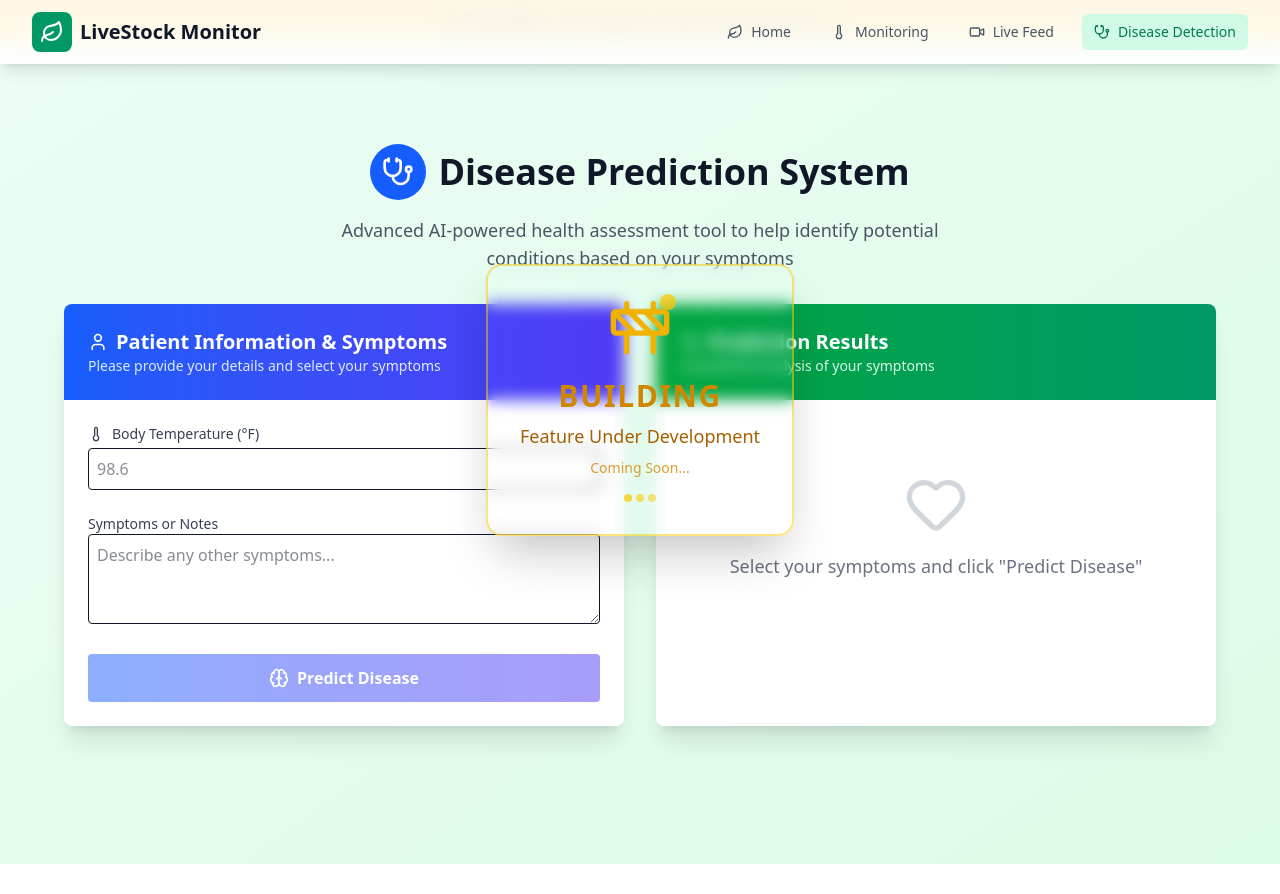
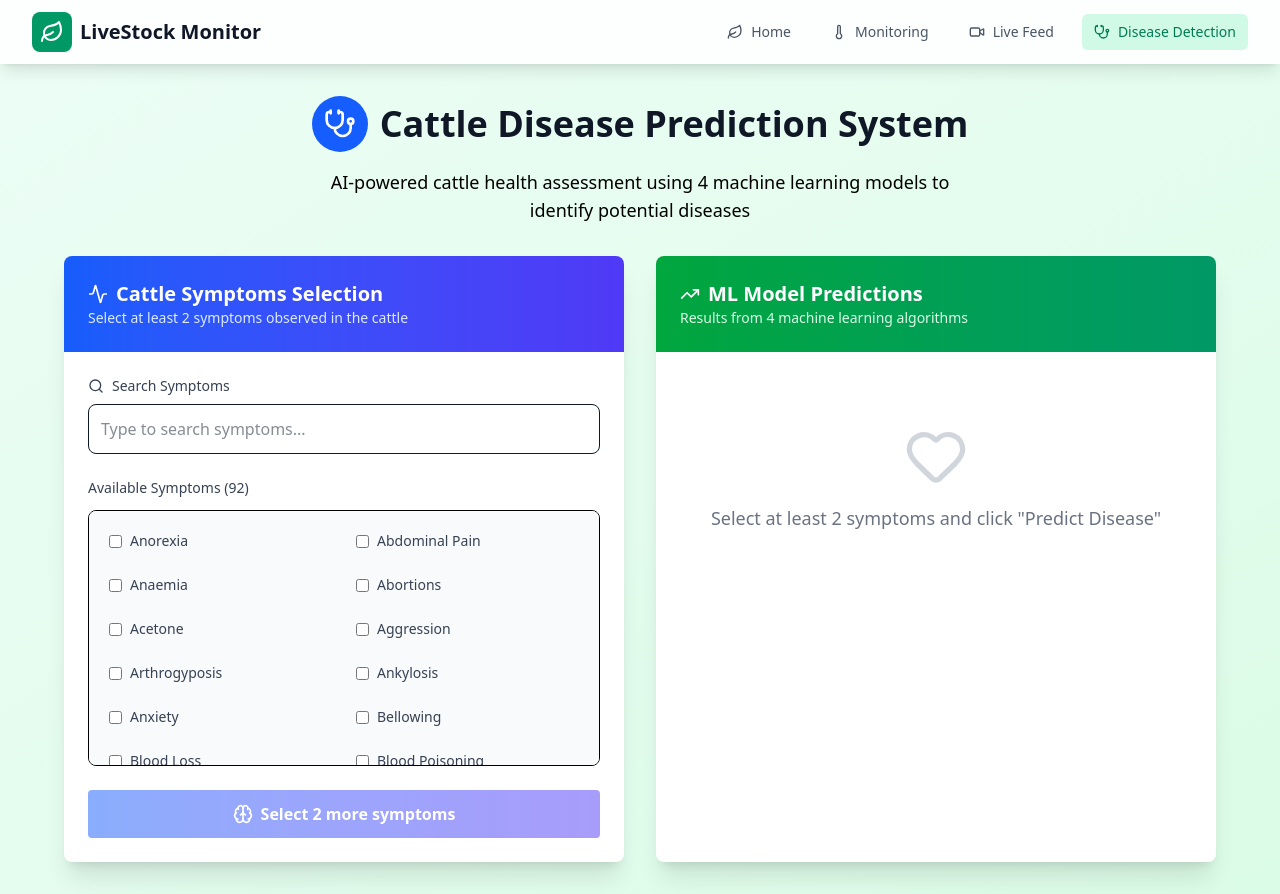
Before and after one commit to lightning-sagar/LMS, a React (Vite) app: page /DiseaseDetection in a window 1280 px wide. Before the commit the page ends 864 px from the top, so only its background shows below. Built offline with nearby package versions, Linux system fonts and the light colour scheme.

Commit message:
added the ml model for decieseDetection

```diff
--- a/src/App.tsx
+++ b/src/App.tsx
@@ -3,7 +3,7 @@ import Navigation from './components/Navigation.tsx';
 import LandingPage from './pages/LandingPage';
 import TemperaturePage from './pages/TemperaturePage.tsx';
 import FeedPage from './pages/FeedPage';
-import DiseaseDetection from './pages/DecieseDetection.tsx';
+import CattleDiseaseDetection from './pages/DecieseDetection.tsx';
 
 function App() {
   return (
@@ -12,7 +12,7 @@ function App() {
         <Navigation />
         <Routes>
           <Route path="/" element={<LandingPage />} />
-          <Route path="/DiseaseDetection" element={<DiseaseDetection />} />
+          <Route path="/DiseaseDetection" element={<CattleDiseaseDetection />} />
           <Route path="/temperature" element={<TemperaturePage />} />
           <Route path="/feed" element={<FeedPage />} />
         </Routes>
--- a/src/pages/DecieseDetection.tsx
+++ b/src/pages/DecieseDetection.tsx
@@ -1,87 +1,195 @@
 "use client"
 
 import { useState } from "react"
-import { AlertTriangle, Activity, Heart, Brain, Stethoscope, User, Thermometer, Construction } from "lucide-react"
+import { AlertTriangle, Activity, Heart, Brain, Stethoscope, Search, TrendingUp } from "lucide-react"
 
-export default function DiseaseDetection() {
-  const [symptoms, _] = useState<string[]>([])
-  const [prediction, setPrediction] = useState<any>(null)
+const cattleSymptoms = [
+  "anorexia",
+  "abdominal_pain",
+  "anaemia",
+  "abortions",
+  "acetone",
+  "aggression",
+  "arthrogyposis",
+  "ankylosis",
+  "anxiety",
+  "bellowing",
+  "blood_loss",
+  "blood_poisoning",
+  "blisters",
+  "colic",
+  "Condemnation_of_livers",
+  "coughing",
+  "depression",
+  "discomfort",
+  "dyspnea",
+  "dysentery",
+  "diarrhoea",
+  "dehydration",
+  "drooling",
+  "dull",
+  "decreased_fertility",
+  "diffculty_breath",
+  "emaciation",
+  "encephalitis",
+  "fever",
+  "facial_paralysis",
+  "frothing_of_mouth",
+  "frothing",
+  "gaseous_stomach",
+  "highly_diarrhoea",
+  "high_pulse_rate",
+  "high_temp",
+  "high_proportion",
+  "hyperaemia",
+  "hydrocephalus",
+  "isolation_from_herd",
+  "infertility",
+  "intermittent_fever",
+  "jaundice",
+  "ketosis",
+  "loss_of_appetite",
+  "lameness",
+  "lack_of-coordination",
+  "lethargy",
+  "lacrimation",
+  "milk_flakes",
+  "milk_watery",
+  "milk_clots",
+  "mild_diarrhoea",
+  "moaning",
+  "mucosal_lesions",
+  "milk_fever",
+  "nausea",
+  "nasel_discharges",
+  "oedema",
+  "pain",
+  "painful_tongue",
+  "pneumonia",
+  "photo_sensitization",
+  "quivering_lips",
+  "reduction_milk_vields",
+  "rapid_breathing",
+  "rumenstasis",
+  "reduced_rumination",
+  "reduced_fertility",
+  "reduced_fat",
+  "reduces_feed_intake",
+  "raised_breathing",
+  "stomach_pain",
+  "salivation",
+  "stillbirths",
+  "shallow_breathing",
+  "swollen_pharyngeal",
+  "swelling",
+  "saliva",
+  "swollen_tongue",
+  "tachycardia",
+  "torticollis",
+  "udder_swelling",
+  "udder_heat",
+  "udder_hardeness",
+  "udder_redness",
+  "udder_pain",
+  "unwillingness_to_move",
+  "ulcers",
+  "vomiting",
+  "weight_loss",
+  "weakness",
+]
+
+export default function CattleDiseaseDetection() {
+  const [symptoms, setSymptoms] = useState<string[]>([])
+  const [prediction, setPrediction] = useState<{
+    input_symptoms: string[]
+    predictions: {
+      DecisionTree: string
+      RandomForest: string
+      KNN: string
+      NaiveBayes: string
+    }
+  } | null>(null)
   const [isLoading, setIsLoading] = useState(false)
-  // const handleSymptomToggle = (symptom: string) => {
-  //   setSymptoms((prev) => (prev.includes(symptom) ? prev.filter((s) => s !== symptom) : [...prev, symptom]))
-  // }
+  const [searchTerm, setSearchTerm] = useState("")
 
-  const handlePredict = () => {
+  const handleSymptomToggle = (symptom: string) => {
+    setSymptoms((prev) => (prev.includes(symptom) ? prev.filter((s) => s !== symptom) : [...prev, symptom]))
+  }
+
+  const filteredSymptoms = cattleSymptoms.filter((symptom) => symptom.toLowerCase().includes(searchTerm.toLowerCase()))
+
+  const handlePredict = async () => {
+    if (symptoms.length < 2) return
+
     setIsLoading(true)
-    setTimeout(() => {
+    try {
+      const response = await fetch("/predict", {
+        method: "POST",
+        headers: {
+          "Content-Type": "application/json",
+        },
+        body: JSON.stringify({ symptoms }),
+      })
+
+      if (response.ok) {
+        const result = await response.json()
+        setPrediction(result)
+      } else {
         setPrediction({
-        primaryDiagnosis: "Common Cold",
-        confidence: 78,
-        alternativeDiagnoses: [
-          { name: "Seasonal Allergies", confidence: 65 },
-          { name: "Viral Infection", confidence: 52 },
-          { name: "Sinusitis", confidence: 34 },
-        ],
-        recommendations: [
-          "Get plenty of rest",
-          "Stay hydrated",
-          "Consider over-the-counter medications",
-          "Consult a healthcare provider if symptoms worsen",
-        ],
+          input_symptoms: symptoms,
+          predictions: {
+            DecisionTree: "gut_worms",
+            RandomForest: "gut_worms",
+            KNN: "mastitis",
+            NaiveBayes: "gut_worms",
+          },
         })
+      }
+    } catch (error) {
+      console.error("Prediction error:", error)
+      setPrediction({
+        input_symptoms: symptoms,
+        predictions: {
+          DecisionTree: "unable_to_determine",
+          RandomForest: "unable_to_determine",
+          KNN: "unable_to_determine",
+          NaiveBayes: "unable_to_determine",
+        },
+      })
+    }
     setIsLoading(false)
-    }, 2000)
+  }
+
+  const formatDiseaseName = (disease: string) => {
+    return disease.replace(/_/g, " ").replace(/\b\w/g, (l) => l.toUpperCase())
+  }
+
+  const getConsensus = (predictions: any) => {
+    const predictionValues = Object.values(predictions)
+    const counts:any = predictionValues.reduce((acc: any, pred) => {
+      acc[pred as string] = (acc[pred as string] || 0) + 1
+      return acc
+    }, {})
+
+    const maxCount = Math.max(...(Object.values(counts) as number[]))
+    const consensus = Object.keys(counts).find((key) => counts[key] === maxCount)
+    const confidence = Math.round((maxCount / 4) * 100)
+
+    return { disease: consensus, confidence }
   }
 
   return (
-    <div className="min-h-screen  from-blue-50 to-indigo-100 to-green-600/10 relative">
-      {/* Transparent Building Overlay Card */}
-      <div className="fixed inset-0 z-50 flex items-center justify-center pointer-events-none">
-        <div className="green-600/10 backdrop-blur-sm border-2 border-yellow-400/50 dark:border-yellow-300/50 rounded-2xl p-8 shadow-2xl pointer-events-auto">
-          <div className="flex flex-col items-center space-y-4">
-            <div className="relative">
-              <Construction className="w-16 h-16 text-yellow-500 dark:text-yellow-400 animate-bounce" />
-              <div className="absolute -top-1 -right-1 w-4 h-4 bg-yellow-400 rounded-full animate-pulse"></div>
-            </div>
-            <div className="text-center">
-              <h2 className="text-3xl font-bold text-yellow-600 dark:text-yellow-400 mb-2 tracking-wider">BUILDING</h2>
-              <p className="text-yellow-700 dark:text-yellow-300 font-medium text-lg">Feature Under Development</p>
-              <p className="text-yellow-600 dark:text-yellow-400 text-sm mt-2 opacity-80">Coming Soon...</p>
-            </div>
-            <div className="flex space-x-1">
-              <div className="w-2 h-2 bg-yellow-400 rounded-full animate-pulse"></div>
-              <div
-                className="w-2 h-2 bg-yellow-400 rounded-full animate-pulse"
-                style={{ animationDelay: "0.2s" }}
-              ></div>
-              <div
-                className="w-2 h-2 bg-yellow-400 rounded-full animate-pulse"
-                style={{ animationDelay: "0.4s" }}
-              ></div>
-            </div>
-          </div>
-        </div>
-      </div>
-
-      {/* Original Warning Banner */}
-      <div className="fixed top-0 left-0 right-0 bg-yellow-500 dark:bg-yellow-600 text-black dark:text-white text-center py-2 px-4 font-semibold z-40 shadow-lg">
-        <div className="flex items-center justify-center gap-2">
-          <AlertTriangle className="w-4 h-4" />
-          BUILDING - This page is under development
-          <AlertTriangle className="w-4 h-4" />
-        </div>
-      </div>
-
-      <div className="container mx-auto px-4 py-8 pt-20">
+    <div className="min-h-screen bg-gradient-to-br from-emerald-50 to-green-100">
+      <div className="container mx-auto px-4 py-8">
         <div className="text-center mb-8">
           <div className="flex items-center justify-center gap-3 mb-4">
             <div className="p-3 bg-blue-600 dark:bg-blue-500 rounded-full">
               <Stethoscope className="w-8 h-8 text-white" />
             </div>
-            <h1 className="text-4xl font-bold text-gray-900 dark:text-black">Disease Prediction System</h1>
+            <h1 className="text-4xl font-bold text-gray-900 dark:text-black">Cattle Disease Prediction System</h1>
           </div>
-          <p className="text-lg text-gray-600 dark:text-gray-300 max-w-2xl mx-auto">
-            Advanced AI-powered health assessment tool to help identify potential conditions based on your symptoms
+          <p className="text-lg text-black-600 dark:text-black-200 max-w-2xl mx-auto">
+            AI-powered cattle health assessment using 4 machine learning models to identify potential diseases
           </p>
         </div>
 
@@ -90,57 +198,78 @@ export default function DiseaseDetection() {
           <div className="bg-white dark:bg-gray-800 rounded-lg shadow-xl">
             <div className="bg-gradient-to-r from-blue-600 to-indigo-600 dark:from-blue-700 dark:to-indigo-700 text-white p-6 rounded-t-lg">
               <h2 className="text-xl font-semibold flex items-center gap-2">
-                <User className="w-5 h-5" />
-                Patient Information & Symptoms
+                <Activity className="w-5 h-5" />
+                Cattle Symptoms Selection
               </h2>
               <p className="text-blue-100 dark:text-blue-200 text-sm">
-                Please provide your details and select your symptoms
+                Select at least 2 symptoms observed in the cattle
               </p>
             </div>
             <div className="p-6 space-y-6">
               <div>
                 <label
-                  htmlFor="temperature"
-                  className="block font-medium text-sm mb-1 flex items-center gap-2 text-gray-700 dark:text-gray-300"
+                  htmlFor="search"
+                  className="block font-medium text-sm mb-2 flex items-center gap-2 text-gray-700 dark:text-gray-300"
                 >
-                  <Thermometer className="w-4 h-4" />
-                  Body Temperature (°F)
+                  <Search className="w-4 h-4" />
+                  Search Symptoms
                 </label>
                 <input
-                  id="temperature"
-                  type="number"
-                  step="0.1"
-                  placeholder="98.6"
-                  className="w-full p-2 border dark:border-gray-600 rounded bg-white dark:bg-gray-700 text-gray-900 dark:text-white"
+                  id="search"
+                  type="text"
+                  placeholder="Type to search symptoms..."
+                  value={searchTerm}
+                  onChange={(e) => setSearchTerm(e.target.value)}
+                  className="w-full p-3 border dark:border-gray-600 rounded-lg bg-white dark:bg-gray-700 text-gray-900 dark:text-white focus:ring-2 focus:ring-blue-500 focus:border-transparent"
                 />
               </div>
 
-
-
               <div>
-                <label htmlFor="additional" className="block text-sm font-medium text-gray-700 dark:text-gray-300">
-                   Symptoms or Notes
+                <label className="block font-medium text-sm mb-3 text-gray-700 dark:text-gray-300">
+                  Available Symptoms ({filteredSymptoms.length})
                 </label>
-                <textarea
-                  id="additional"
-                  rows={3}
-                  className="w-full p-2 border dark:border-gray-600 rounded bg-white dark:bg-gray-700 text-gray-900 dark:text-white"
-                  placeholder="Describe any other symptoms..."
+                <div className="max-h-64 overflow-y-auto border dark:border-gray-600 rounded-lg p-3 bg-gray-50 dark:bg-gray-700">
+                  <div className="grid grid-cols-1 sm:grid-cols-2 gap-2">
+                    {filteredSymptoms.map((symptom) => (
+                      <label
+                        key={symptom}
+                        className={`flex items-center p-2 rounded cursor-pointer transition-colors ${
+                          symptoms.includes(symptom)
+                            ? "bg-blue-100 dark:bg-blue-900 text-blue-800 dark:text-blue-200"
+                            : "hover:bg-gray-100 dark:hover:bg-gray-600 text-gray-700 dark:text-gray-300"
+                        }`}
+                      >
+                        <input
+                          type="checkbox"
+                          checked={symptoms.includes(symptom)}
+                          onChange={() => handleSymptomToggle(symptom)}
+                          className="mr-2 text-blue-600 focus:ring-blue-500"
                         />
+                        <span className="text-sm capitalize">{symptom.replace(/_/g, " ")}</span>
+                      </label>
+                    ))}
+                  </div>
+                </div>
               </div>
 
               {symptoms.length > 0 && (
                 <div>
                   <label className="block font-semibold mb-2 text-gray-700 dark:text-gray-300">
-                    Selected Symptoms:
+                    Selected Symptoms ({symptoms.length}):
                   </label>
                   <div className="flex flex-wrap gap-2">
                     {symptoms.map((symptom) => (
                       <span
                         key={symptom}
-                        className="px-3 py-1 bg-blue-100 dark:bg-blue-900 text-blue-800 dark:text-blue-200 rounded-full text-sm"
+                        className="px-3 py-1 bg-blue-100 dark:bg-blue-900 text-blue-800 dark:text-blue-200 rounded-full text-sm flex items-center gap-1"
                       >
-                        {symptom}
+                        {symptom.replace(/_/g, " ")}
+                        <button
+                          onClick={() => handleSymptomToggle(symptom)}
+                          className="ml-1 text-blue-600 dark:text-blue-300 hover:text-blue-800 dark:hover:text-blue-100"
+                        >
+                          ×
+                        </button>
                       </span>
                     ))}
                   </div>
@@ -149,8 +278,8 @@ export default function DiseaseDetection() {
 
               <button
                 onClick={handlePredict}
-                disabled={symptoms.length === 0 || isLoading}
-                className="w-full py-3 text-white font-semibold rounded bg-gradient-to-r from-blue-600 to-indigo-600 dark:from-blue-700 dark:to-indigo-700 hover:from-blue-700 hover:to-indigo-700 dark:hover:from-blue-600 dark:hover:to-indigo-600 disabled:opacity-50"
+                disabled={symptoms.length < 2 || isLoading}
+                className="w-full py-3 text-white font-semibold rounded bg-gradient-to-r from-blue-600 to-indigo-600 dark:from-blue-700 dark:to-indigo-700 hover:from-blue-700 hover:to-indigo-700 dark:hover:from-blue-600 dark:hover:to-indigo-600 disabled:opacity-50 disabled:cursor-not-allowed"
               >
                 {isLoading ? (
                   <div className="flex items-center justify-center gap-2">
@@ -160,7 +289,9 @@ export default function DiseaseDetection() {
                 ) : (
                   <div className="flex items-center justify-center gap-2">
                     <Brain className="w-5 h-5" />
-                    Predict Disease
+                    {symptoms.length < 2
+                      ? `Select ${2 - symptoms.length} more symptom${2 - symptoms.length > 1 ? "s" : ""}`
+                      : "Predict Disease"}
                   </div>
                 )}
               </button>
@@ -171,84 +302,107 @@ export default function DiseaseDetection() {
           <div className="bg-white dark:bg-gray-800 rounded-lg shadow-xl">
             <div className="bg-gradient-to-r from-green-600 to-emerald-600 dark:from-green-700 dark:to-emerald-700 text-white p-6 rounded-t-lg">
               <h2 className="text-xl font-semibold flex items-center gap-2">
-                <Activity className="w-5 h-5" />
-                Prediction Results
+                <TrendingUp className="w-5 h-5" />
+                ML Model Predictions
               </h2>
-              <p className="text-green-100 dark:text-green-200 text-sm">AI-powered analysis of your symptoms</p>
+              <p className="text-green-100 dark:text-green-200 text-sm">Results from 4 machine learning algorithms</p>
             </div>
             <div className="p-6">
               {!prediction ? (
                 <div className="text-center py-12">
                   <Heart className="w-16 h-16 text-gray-300 dark:text-gray-600 mx-auto mb-4" />
                   <p className="text-gray-500 dark:text-gray-400 text-lg">
-                    Select your symptoms and click "Predict Disease"
+                    Select at least 2 symptoms and click "Predict Disease"
                   </p>
                 </div>
               ) : (
                 <div className="space-y-6">
+                  {/* Consensus Prediction */}
+                  {(() => {
+                    const consensus = getConsensus(prediction.predictions)
+                    return (
                       <div className="p-4 bg-green-50 dark:bg-green-900/20 border border-green-200 dark:border-green-700 rounded-lg">
-                    <h3 className="text-green-800 dark:text-green-300 font-semibold mb-2">Primary Diagnosis</h3>
+                        <h3 className="text-green-800 dark:text-green-300 font-semibold mb-2 flex items-center gap-2">
+                          <Brain className="w-4 h-4" />
+                          Consensus Prediction
+                        </h3>
                         <div className="flex items-center justify-between">
                           <span className="text-green-900 dark:text-green-100 font-bold text-xl">
-                        {prediction.primaryDiagnosis}
+                            {formatDiseaseName(consensus.disease || "Unknown")}
                           </span>
                           <span className="bg-green-600 dark:bg-green-500 text-white px-3 py-1 rounded-full text-sm">
-                        {prediction.confidence}%
+                            {consensus.confidence}% Agreement
                           </span>
                         </div>
                         <div className="w-full bg-green-100 dark:bg-green-800 rounded h-2 mt-2">
                           <div
-                        className="bg-green-600 dark:bg-green-400 h-2 rounded"
-                        style={{ width: `${prediction.confidence}%` }}
+                            className="bg-green-600 dark:bg-green-400 h-2 rounded transition-all duration-500"
+                            style={{ width: `${consensus.confidence}%` }}
                           />
                         </div>
                       </div>
+                    )
+                  })()}
 
+                  {/* Individual ML Model Predictions */}
                   <div>
-                    <h3 className="font-semibold mb-2 text-gray-900 dark:text-white">Alternative Possibilities</h3>
-                    <div className="space-y-2">
-                      {prediction.alternativeDiagnoses.map((alt: any, index: number) => (
+                    <h3 className="font-semibold mb-3 text-gray-900 dark:text-white flex items-center gap-2">
+                      <Activity className="w-4 h-4" />
+                      Individual Model Predictions
+                    </h3>
+                    <div className="grid grid-cols-1 sm:grid-cols-2 gap-3">
+                      {Object.entries(prediction.predictions).map(([model, disease]) => (
                         <div
-                          key={index}
-                          className="flex justify-between items-center p-3 bg-gray-50 dark:bg-gray-700 rounded"
+                          key={model}
+                          className="p-4 bg-gray-50 dark:bg-gray-700 rounded-lg border border-gray-200 dark:border-gray-600"
                         >
-                          <span className="text-gray-900 dark:text-white">{alt.name}</span>
-                          <div className="flex items-center gap-2">
-                            <div className="w-20 h-2 bg-gray-200 dark:bg-gray-600 rounded">
-                              <div
-                                className="h-2 bg-blue-500 dark:bg-blue-400 rounded"
-                                style={{ width: `${alt.confidence}%` }}
-                              />
+                          <div className="flex items-center justify-between mb-2">
+                            <span className="font-medium text-gray-900 dark:text-white text-sm">
+                              {model === "DecisionTree"
+                                ? "Decision Tree"
+                                : model === "RandomForest"
+                                  ? "Random Forest"
+                                  : model === "KNN"
+                                    ? "K-Nearest Neighbors"
+                                    : "Naive Bayes"}
+                            </span>
+                            <div className="w-2 h-2 bg-blue-500 rounded-full"></div>
                           </div>
-                            <span className="text-sm text-gray-600 dark:text-gray-300">{alt.confidence}%</span>
-                          </div>
+                          <p className="text-gray-700 dark:text-gray-300 font-semibold">{formatDiseaseName(disease)}</p>
                         </div>
                       ))}
                     </div>
                   </div>
 
+                  {/* Analyzed Symptoms */}
                   <div>
-                    <h3 className="font-semibold mb-2 text-gray-900 dark:text-white">Recommendations</h3>
-                    <ul className="space-y-1">
-                      {prediction.recommendations.map((rec: string, index: number) => (
-                        <li key={index} className="flex items-start gap-2">
-                          <span className="w-2 h-2 bg-blue-600 dark:bg-blue-400 rounded-full mt-2" />
-                          <span className="text-gray-700 dark:text-gray-300">{rec}</span>
-                        </li>
+                    <h3 className="font-semibold mb-2 text-gray-900 dark:text-white">
+                      Analyzed Symptoms ({prediction.input_symptoms.length})
+                    </h3>
+                    <div className="flex flex-wrap gap-2">
+                      {prediction.input_symptoms.map((symptom) => (
+                        <span
+                          key={symptom}
+                          className="px-3 py-1 bg-blue-100 dark:bg-blue-900 text-blue-800 dark:text-blue-200 rounded-full text-sm"
+                        >
+                          {formatDiseaseName(symptom)}
+                        </span>
                       ))}
-                    </ul>
+                    </div>
                   </div>
 
+                  {/* Veterinary Disclaimer */}
                   <div className="p-4 bg-yellow-50 dark:bg-yellow-900/20 border border-yellow-200 dark:border-yellow-700 rounded-lg">
                     <div className="flex gap-2 items-start">
                       <AlertTriangle className="w-5 h-5 text-yellow-600 dark:text-yellow-400 mt-0.5" />
                       <div>
                         <p className="font-medium text-yellow-800 dark:text-yellow-300 mb-1 text-sm">
-                          Medical Disclaimer
+                          Veterinary Disclaimer
                         </p>
                         <p className="text-sm text-yellow-700 dark:text-yellow-400">
-                          This prediction is for informational purposes only and should not replace professional medical
-                          advice. Please consult with a healthcare provider.
+                          These ML predictions are for informational purposes only and should not replace professional
+                          veterinary advice. Please consult with a qualified veterinarian for proper diagnosis and
+                          treatment.
                         </p>
                       </div>
                     </div>
--- a/vite.config.ts
+++ b/vite.config.ts
@@ -3,5 +3,11 @@ import tailwindcss from '@tailwindcss/vite'
 export default defineConfig({
   plugins: [
     tailwindcss(),
+
   ],
+  server:{
+    proxy:{
+      '/api':'https://cattle-disease-prediction.onrender.com'
+    }
+  }
 })
```
Lines whose indentation alone changed are shown as unchanged.
